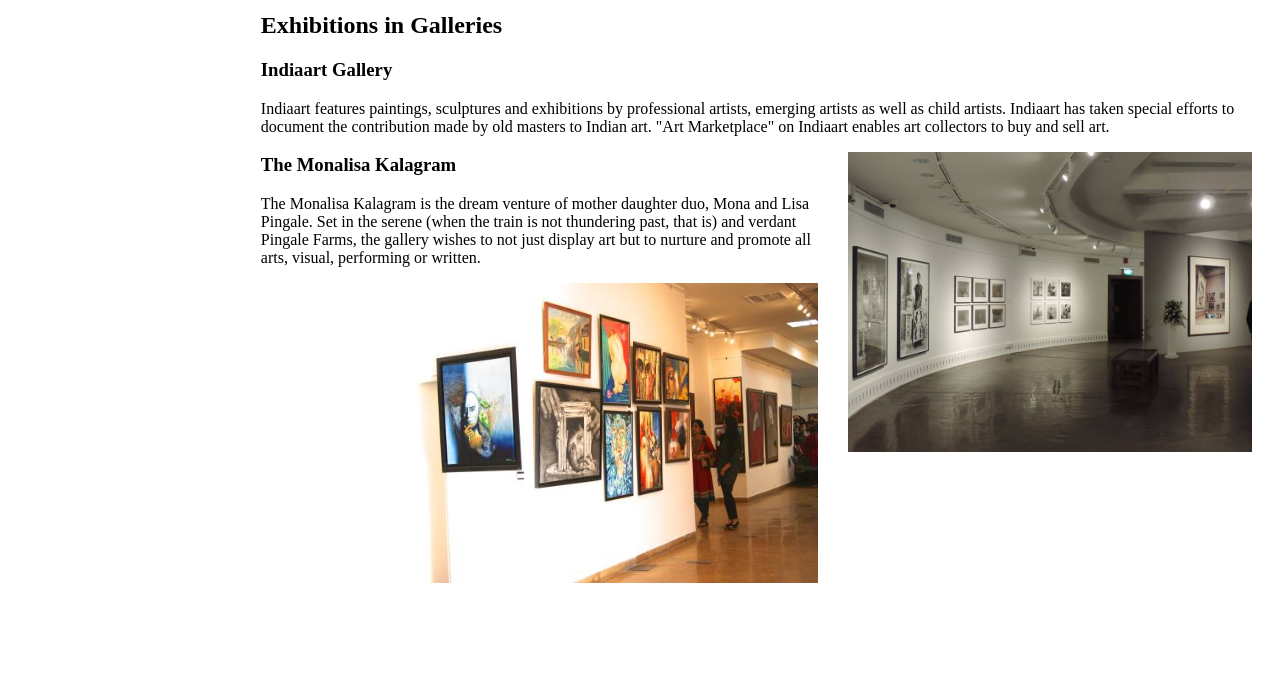
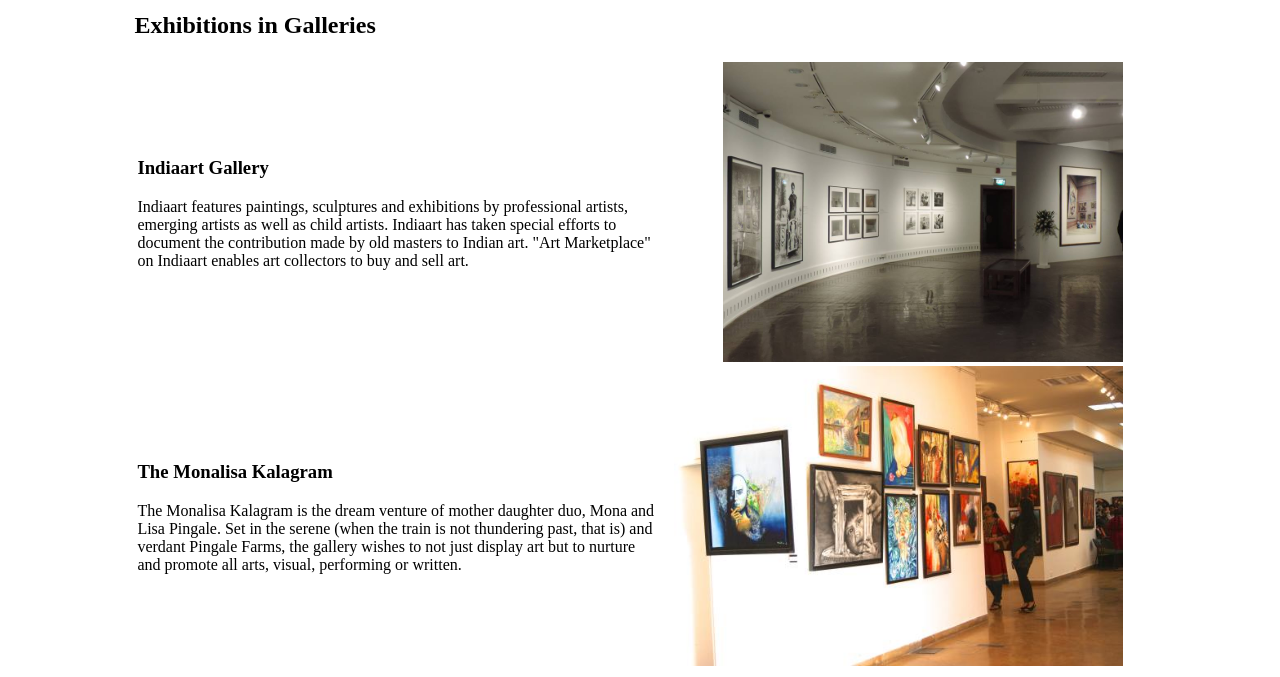
Before and after one commit to shreyakothavale/art-gallery, a plain HTML site: page exhibition.html in a window 1280 px wide. Shown: the part 146-823 px from the top of the page. Before the commit the page ends 800 px from the top, so only its background shows below. Drawn offline with Linux system fonts and the light colour scheme.

Commit message:
proper image positioning &redefined margines

```diff
--- a/exhibition.html
+++ b/exhibition.html
@@ -1,15 +1,18 @@
 <!DOCTYPE html>
 <html>
+
 <head>
     <style>
-           .heading{
-         padding:20px;
+        .heading {
+            padding: 20px;
             background-color: #261a0d;
-         font-family:"Tahoma",sans-serif;
-         text-shadow: 2px 2px 4px  #604020;
-         color: #d2a679; margin: 0;
-        margin-bottom:5px;
+            font-family: "Tahoma", sans-serif;
+            text-shadow: 2px 2px 4px #604020;
+            color: #d2a679;
+            margin: 0;
+            margin-bottom: 5px;
         }
+
         ul {
             list-style-type: none;
             margin: 0;
@@ -24,7 +27,7 @@ li {
 
         li a {
             display: block;
-    font-family:"Tahoma", sans-serif;
+            font-family: "Tahoma", sans-serif;
             color: white;
             text-align: center;
             padding: 14px 16px;
@@ -34,30 +37,28 @@ li a {
         li a:hover {
             background-color: #662200;
         }
+
         .row:after {
             content: "";
             display: table;
-    clear: both;}
-  .columnmain{
-      float:left;
-      width:80%;
+            clear: both;
         }
-  .columnside{
-      float:left;
-      width:20%;
-      background-color: #403326; margin-top:5px;
-        color: white;
+
+        .columnmain {
+            float: left;
+            width: 80%;
+            margin-left: 10%;
         }
-      .imagestyle{
+
+        .imagestyle {
             float: right;
-        margin-right:20px;
-        margin-left:10px;
-        width:40%;
-        height:300px;
-
+            margin-right: 20px;
+            margin-left: 10px;
+            height: 300px;
         }
     </style>
 </head>
+
 <body>
     <h1 class="heading">Art Gallery</h1>
     <ul>
@@ -67,16 +68,32 @@ li a:hover {
         <li><a href="#about">About us</a></li>
     </ul>
     <div class="row">
-       <div class="columnside"></div>
         <div class="columnmain">
             <h2>Exhibitions in Galleries</h2>
+            <table>
+                <tr>
+                    <td>
                         <h3>Indiaart Gallery</h3>
-           <p>Indiaart features paintings, sculptures and exhibitions by professional artists, emerging artists as well as child artists. Indiaart has taken special efforts to document the contribution made by old masters to Indian art. "Art Marketplace" on Indiaart enables art collectors to buy and sell art.</p>
-           <img  class="imagestyle" src="indiaart.jpeg" alt="India art">
+                        <p>Indiaart features paintings, sculptures and exhibitions by professional artists, emerging artists
+                            as well as child artists. Indiaart has taken special efforts to document the contribution made
+                            by old masters to Indian art. "Art Marketplace" on Indiaart enables art collectors to buy and
+                            sell art.</p>
+                    </td>
+                    <td> <img class="imagestyle" src="indiaart.jpeg" alt="India art"></td>
+                </tr>
+                <tr>
+                    <td>
                         <h3>The Monalisa Kalagram</h3>
-           <p>The Monalisa Kalagram is the dream venture of mother daughter duo, Mona and Lisa Pingale. Set in the serene (when the train is not thundering past, that is) and verdant Pingale Farms, the gallery wishes to not just display art but to nurture and promote all arts, visual, performing or written. </p>
-           <img  class="imagestyle" src="monalisa.jpg" alt="The monalisa kalagram"  >
+                        <p>The Monalisa Kalagram is the dream venture of mother daughter duo, Mona and Lisa Pingale. Set in
+                            the serene (when the train is not thundering past, that is) and verdant Pingale Farms, the gallery
+                            wishes to not just display art but to nurture and promote all arts, visual, performing or written.
+                            </p>
+                    </td>
+                    <td><img class="imagestyle" src="monalisa.jpg" alt="The monalisa kalagram"></td>
+                </tr>
+            </table>
         </div>
     </div>
 </body>
+
 </html>
```
Lines whose indentation alone changed are shown as unchanged.
